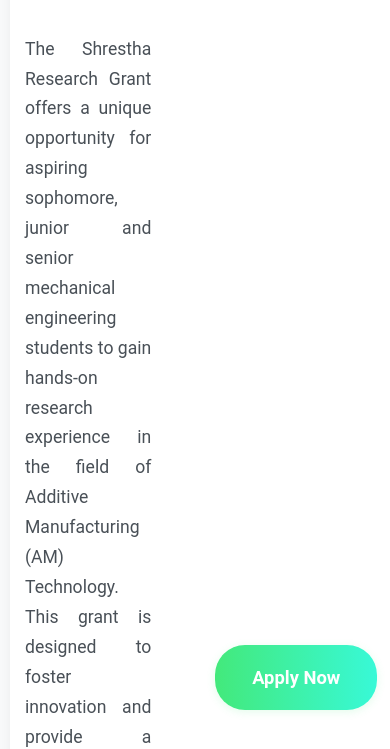
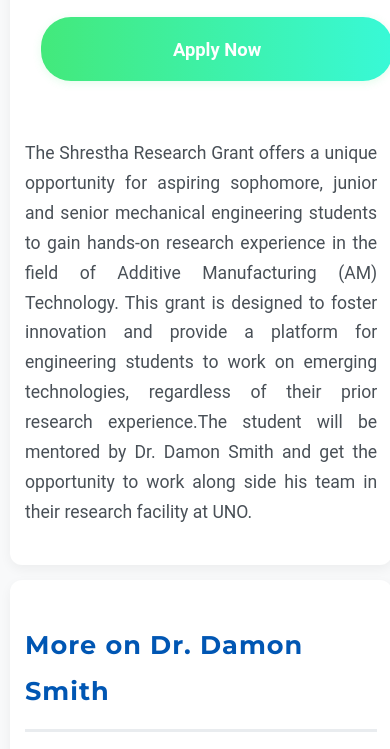
Before and after one commit to ShresthaResearch/shrestharesearch.github.io, a plain HTML site: page index.html in a window 390 px wide. Shown: the part 361-1110 px from the top of the page. Drawn offline with Linux system fonts and the light colour scheme.

Commit message:
better styles for mobile

```diff
--- a/css/style.css
+++ b/css/style.css
@@ -1,3 +1,7 @@
+/* Prevent line break for 'this Google form' link in application section */
+.nowrap-link {
+    white-space: nowrap;
+}
 body {
     font-family: 'Roboto', sans-serif;
     line-height: 1.8;
@@ -241,6 +245,29 @@
     .google-form-container iframe {
         height: 600px;
     }
+
+    /* Stack Apply Now button above text in about-grant-flex on small screens */
+    .about-grant-flex {
+        flex-direction: column-reverse;
+        align-items: stretch;
+        gap: 1.2rem;
+    }
+    .apply-now-green-btn {
+        margin-left: 0;
+        margin-bottom: 0.5rem;
+        align-self: center;
+        width: 100%;
+        max-width: 100vw;
+        box-sizing: border-box;
+        text-align: center;
+        padding-left: 0.5em;
+        padding-right: 0.5em;
+        overflow-wrap: break-word;
+        display: block;
+    }
+    .about-grant-text {
+        text-align: justify;
+    }
 }
 
 /* Small mobile devices */
--- a/index.html
+++ b/index.html
@@ -84,7 +84,7 @@
 
         <section id="application">
             <h2>Apply Now!</h2>
-            <p>Please fill out <a href="" target="_blank">this Google form</a> to officially submit your application for the Shrestha Research Grant 2025. Make sure to have your resume
+            <p>Please fill out <a href="" target="_blank" class="nowrap-link">this&nbsp;Google&nbsp;form</a> to officially submit your application for the Shrestha Research Grant 2025. Make sure to have your resume
                 and unofficial transcript ready to upload.</p>
         </section>
     </main>
```
